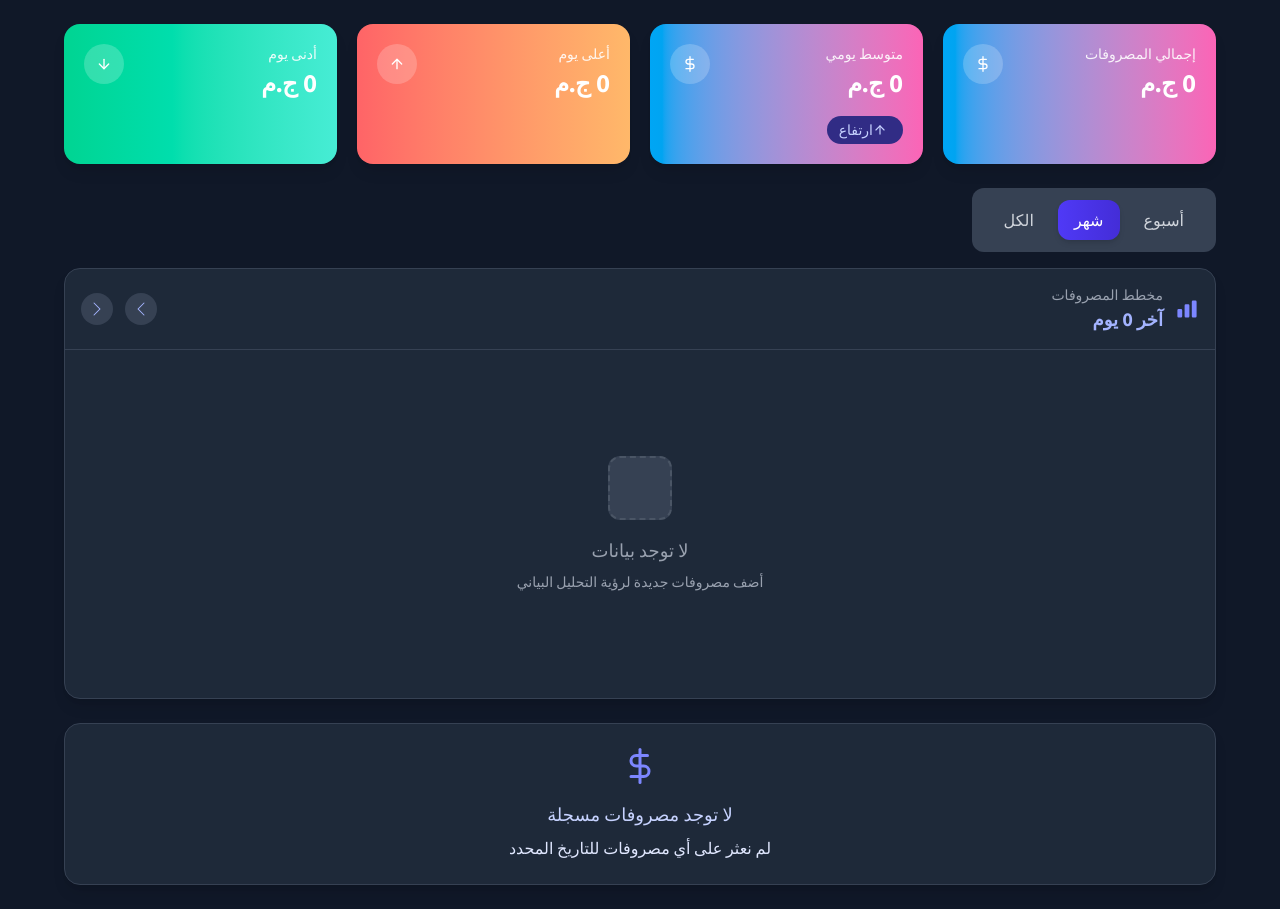
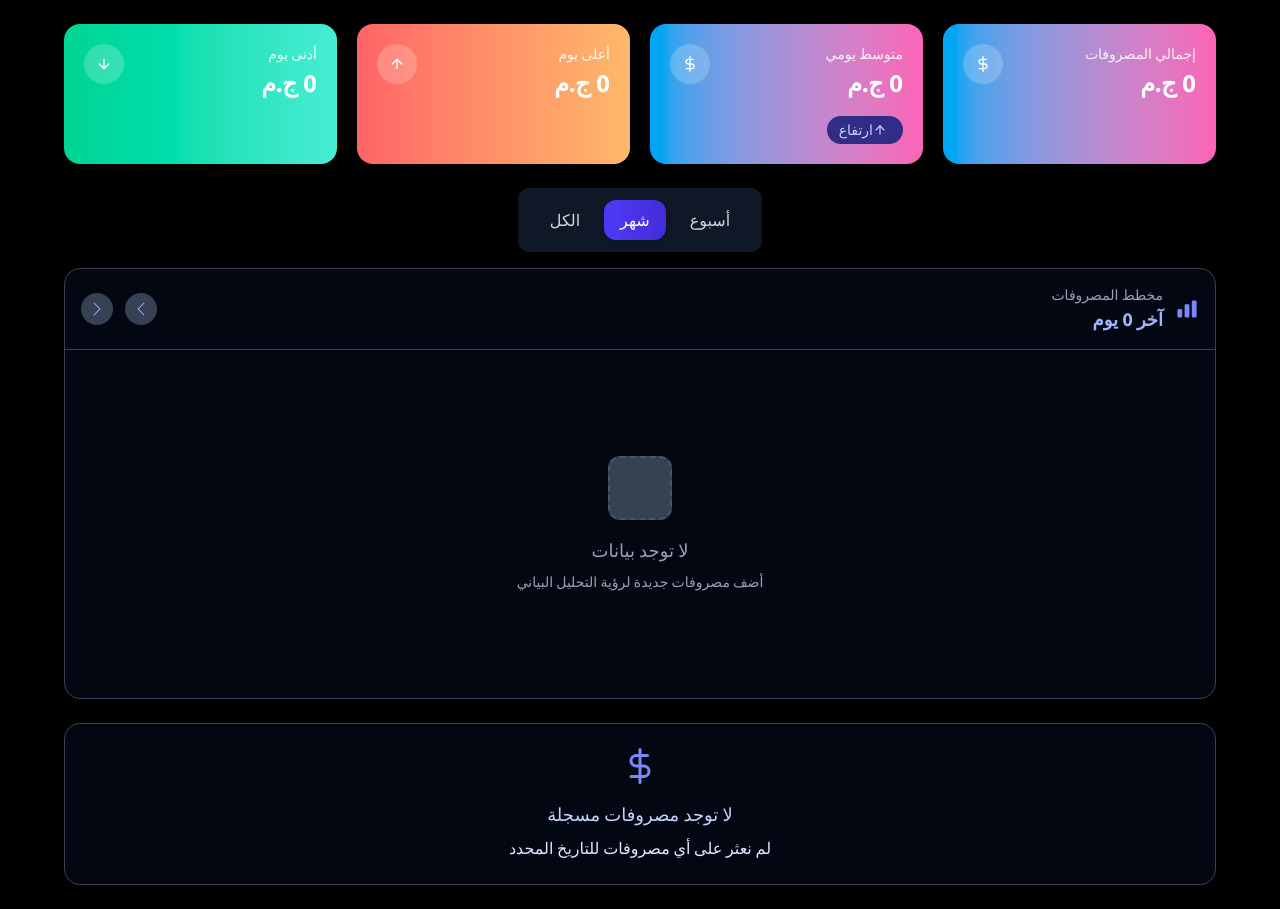
Before and after one commit to KayanTeam-101/myModawen, a React (Vite) app: page /chart in a window 1280 px wide. Built offline with nearby package versions, Linux system fonts and the light colour scheme.

Commit message:
yarbSahel

```diff
--- a/src/components/Navbar.jsx
+++ b/src/components/Navbar.jsx
@@ -32,7 +32,7 @@ const Navbar = () => {
   // themed classes
   const navBg = isDark ? 'bg-black ' : 'bg-white border-gray-50';
   const navTextInactive = isDark ? 'text-gray-500' : 'text-gray-300';
-  const navTextActive = 'text-white'; // main color is indigo
+  const navTextActive = isDark ?'text-white' : 'text-black'; // main color is indigo
   const iconBase = 'transition-transform';
 
   return (
--- a/src/pages/chart/Chart.jsx
+++ b/src/pages/chart/Chart.jsx
@@ -74,12 +74,12 @@ const COLORS = {
     dark: '#6366F1'
   },
   background: {
-    light: 'bg-gradient-to-br from-indigo-50 to-white',
-    dark: 'bg-gray-900'
+    light: 'bg-white',
+    dark: 'bg-black'
   },
   card: {
     light: 'bg-white',
-    dark: 'bg-gray-800'
+    dark: 'bg-gray-950'
   },
   text: {
     light: 'text-gray-900',
@@ -172,8 +172,8 @@ const ChartPage = () => {
           <StatCard title="أدنى يوم" value={`${minSpendingDay ? minSpendingDay.total.toFixed(0) : 0} ج.م`} sub={minSpendingDay ? formatArabicDate(minSpendingDay.date) : ''} icon={<FiArrowDown />} color="green" isDark={isDark} />
         </section>
 
-        <div className="flex items-center justify-between mb-4">
-          <div className={`p-1 rounded-xl ${isDark ? 'bg-gray-700' : 'bg-indigo-100'}`}>
+        <div className="flex items-center justify-center mb-4 m-auto">
+          <div className={`p-1 rounded-xl ${isDark ? 'bg-gray-900' : 'bg-indigo-100'}`}>
             <div className="flex items-center gap-2 px-3 py-2 rounded-lg">
               <FilterButton active={timeFilter === 'week'} onClick={() => setTimeFilter('week')} isDark={isDark}>أسبوع</FilterButton>
               <FilterButton active={timeFilter === 'month'} onClick={() => setTimeFilter('month')} isDark={isDark}>شهر</FilterButton>
@@ -225,13 +225,13 @@ const ChartPage = () => {
                 <p className={`${isDark ? 'text-indigo-200' : 'text-indigo-700'} mt-1`}>{selectedDate.items.length} عناصر • {selectedDate.total.toFixed(2)} ج.م</p>
               </div>
               <div className="mt-4 md:mt-0 flex items-center gap-3">
-                <div className={`text-xl font-bold ${isDark ? 'text-red-400 bg-red-900' : 'text-red-600 bg-red-50'} px-4 py-2 rounded-lg`}>-{selectedDate.total.toFixed(2)} ج.م</div>
+                <div className={`text-xl font-bold ${isDark ? 'text-red-400 bg-gray-800' : 'text-black bg-red-50'} px-4 py-2 rounded-lg`}>-{selectedDate.total.toFixed(2)} ج.م</div>
               </div>
             </div>
 
             <div className="grid grid-cols-1 md:grid-cols-2 lg:grid-cols-3 gap-4">
               {selectedDate.items.map((it, idx) => (
-                <div key={idx} className={`border ${isDark ? 'border-gray-700' : 'border-indigo-100'} rounded-xl p-4 ${isDark ? 'bg-gray-700' : 'bg-white'} hover:shadow-md transition`}>
+                <div key={idx} className={`border ${isDark ? 'border-gray-700/50' : 'border-indigo-100'} rounded-xl p-4 ${isDark ? 'bg-gray-900' : 'bg-white'} hover:shadow-md transition`}>
                   <div className="flex justify-between items-start">
                     <div className="flex-1 min-w-0">
                       <h3 className={`font-bold ${isDark ? 'text-indigo-200' : 'text-indigo-900'} truncate`}>{it.name}</h3>
@@ -337,7 +337,7 @@ const ResponsiveLineChart = ({ data, selectedDate, onSelectDate, isDark }) => {
           const isHovered = hoverIdx === i;
           return (
             <g key={i} className="cursor-pointer" onClick={() => onSelectDate(d)}>
-              <circle cx={x} cy={y} r={isHovered || isSelected ? 5 : 3} fill={isHovered || isSelected ? (isDark ? '#818cf8' : '#4F46E5') : (isDark ? '#1f2937' : '#fff')} stroke={isDark ? '#818cf8' : '#4F46E5'} strokeWidth={isHovered || isSelected ? 2 : 1} />
+              <circle cx={x} cy={y} r={i == data.length -1 ? 2 : 0} fill='#818cf8'  stroke={isDark ? '#818cf8' : '#4F46E5'} strokeWidth={isHovered || isSelected ? 2 : 1} />
             </g>
           );
         })}
--- a/src/pages/copypage/Copyhistory.jsx
+++ b/src/pages/copypage/Copyhistory.jsx
@@ -66,14 +66,6 @@ const formatDateLocalized = (dateStr) => {
 const applyThemeSync = (theme) => {
   const root = document.documentElement;
   root.classList.toggle("dark", theme === THEMES.DARK);
-  // Optional: keep CSS vars for non-Tailwind surfaces
-  if (theme === THEMES.DARK) {
-    root.style.setProperty("--bg-color", "#0b1220");
-    root.style.setProperty("--text-color", "#f7fafc");
-  } else {
-    root.style.setProperty("--bg-color", "#f9fafb");
-    root.style.setProperty("--text-color", "#0b1220");
-  }
   // Mobile address bar color (nice touch)
   const meta = document.querySelector('meta[name="theme-color"]');
   if (meta) meta.setAttribute("content", theme === "dark" ? "#0b1220" : "#f9fafb");
@@ -102,7 +94,7 @@ const getInitialTheme = () => {
    Component
    ========================= */
 const SettingsPage = () => {
-  const [theme, setTheme] = useState(getInitialTheme);
+  const [theme, setTheme] = useState(localStorage.getItem('theme'));
   const [dataObj, setDataObj] = useState(safeReadData);
   const [dates, setDates] = useState(() => sortedDates(safeReadData()));
   const [selected, setSelected] = useState([]);
@@ -177,6 +169,9 @@ const SettingsPage = () => {
     const newTheme = theme === THEMES.DARK ? THEMES.LIGHT : THEMES.DARK;
     setTheme(newTheme);
     localStorage.setItem('theme',newTheme)
+    setTimeout(() => {
+      window.location.reload()
+    }, 500);
   };
 
   /* Selection helpers */
@@ -365,19 +360,12 @@ const SettingsPage = () => {
      ========================= */
   return (
     <div
-      className="min-h-screen bg-gradient-to-br from-indigo-50 to-white dark:from-slate-950 dark:to-slate-900 p-4 md:p-6 showSmoothy"
+      className={`min-h-screen ${theme != "dark" ? 'bg-gradient-to-br from-indigo-50 to-white' : 'bg-black' } transition  p-4 md:p-6 showSmoothy `}
       dir="rtl"
     >
       <div className="max-w-4xl mx-auto">
         {/* Header */}
-        <div className="mb-8 text-center pt-2">
-          <h1 className="text-3xl md:text-4xl font-bold text-indigo-900 dark:text-slate-100">
-            إعدادات التطبيق
-          </h1>
-          <p className="text-indigo-700 dark:text-slate-300 mt-2 max-w-lg mx-auto">
-            تحكم في المظهر، شارك بياناتك، أو استورد/صدر السجل بسرعة
-          </p>
-        </div>
+
 
         {/* Summary Cards */}
         <div className="grid grid-cols-1 md:grid-cols-3 gap-5 mb-6">
@@ -402,10 +390,8 @@ const SettingsPage = () => {
                 )}
               </div>
               <div>
-                <div className="text-lg font-semibold text-indigo-900 dark:text-slate-100">المظهر</div>
-                <div className="text-sm text-indigo-700 dark:text-slate-300">
-                  اختر الوضع الفاتح أو الداكن — محفوظ في localStorage.theme
-                </div>
+                <div className="text-lg font-black text-indigo-900 dark:text-slate-100">المظهر</div>
+
               </div>
             </div>
 
@@ -653,7 +639,6 @@ const SettingsPage = () => {
 
 const ThemeToggle = ({ theme, onToggle }) => {
   const isDark = theme === THEMES.DARK;
-
   return (
     <button
       onClick={onToggle}
@@ -665,7 +650,7 @@ const ThemeToggle = ({ theme, onToggle }) => {
       <span className="sr-only">تبديل وضع المظهر</span>
       <span
         className={`inline-block h-4 w-4 transform rounded-full bg-white transition-transform ${
-          isDark ? "translate-x-6" : "translate-x-1"
+          isDark ? "-translate-x-6" : "-translate-x-1"
         }`}
       />
     </button>
--- a/src/pages/history/History.jsx
+++ b/src/pages/history/History.jsx
@@ -5,17 +5,8 @@ const History = () => {
       window.location.href='/'
     }
   return (
-    <div className=''>
-        <div className="mb-8 text-center pt-2">
-          <h1 className="text-3xl md:text-4xl font-bold text-gray-800 bg-gradient-to-r from-blue-600 to-indigo-700 bg-clip-text">
-            سجل الصرف
-          </h1>
-          <p className="text-gray-600 mt-2 max-w-lg mx-auto">
-            رصد وتحليل أنماط صرفك اليومية بسهولة ودقة
-          </p>
-        </div>
+
       <List />
-    </div>
   )
 }
 
--- a/src/pages/history/components/list.jsx
+++ b/src/pages/history/components/list.jsx
@@ -25,12 +25,12 @@ const List = () => {
 
   // theme helpers
   const containerText = isDark ? 'text-gray-100' : 'text-gray-900';
-  const cardBg = isDark ? 'bg-gray-800 border-gray-700' : 'bg-white border-gray-100';
+  const cardBg = isDark ? 'bg-gray-900 border-2 border-gray-800/50' : 'bg-white border-gray-100';
   const inputBg = isDark ? 'bg-gray-600/40 border-gray-600 placeholder-gray-400 text-gray-200' : 'bg-white border-indigo-100 text-gray-900';
   const subtleBg = isDark ? 'bg-gray-700/30' : 'bg-indigo-50';
   const accent = isDark ? 'text-indigo-300' : 'text-indigo-700';
   const accentLight = isDark ? 'text-indigo-400' : 'text-indigo-400';
-  const borderAccent = isDark ? 'border-none' : 'border-indigo-100';
+  const borderAccent = isDark ? 'border border-gray-800/50' : 'border-indigo-100';
 
   const toggleDate = (date) => {
     setExpandedDates((prev) => ({
@@ -122,7 +122,7 @@ const List = () => {
             <div
               key={date}
               onClick={() => toggleDate(date)}
-              className={`${cardBg} mb-4 rounded-xl shadow-sm overflow-hidden transition hover:shadow-md border ${borderAccent}`}
+              className={`${cardBg} mb-4 rounded-xl shadow-sm overflow-hidden transition hover:shadow-md  ${borderAccent} active:bg-gray-800`}
             >
               {/* Date header */}
               <button
--- a/src/pages/record/Components/Moneypanel.jsx
+++ b/src/pages/record/Components/Moneypanel.jsx
@@ -66,7 +66,7 @@ const Moneypanel = () => {
   const containerBase = `max-w-4xl mx-auto px-4`;
   const textMain = isDark ? 'text-gray-100' : 'text-gray-900';
   const cardBg = '';
-  const cardShadow = isDark ? 'shadow-md' : 'shadow-xl';
+  const cardShadow = isDark ? 'shadow-md' : 'shadow-';
   const subtleBg = isDark ? 'bg-indigo-900/15' : 'bg-indigo-50';
   const infoText = isDark ? 'text-gray-300' : 'text-gray-500';
   const smallText = isDark ? 'text-gray-400' : 'text-gray-500';
@@ -101,7 +101,7 @@ const Moneypanel = () => {
         </div>
       ) : (
         <div className="space-y-5">
-          <div className="grid grid-cols-1 md:grid-cols-2 gap-4">
+          <div className="grid grid-cols-1  gap-4">
             {/* Total Balance Card */}
             <div
               className={`${cardBg} ${cardShadow} rounded-2xl p-4`}
--- a/src/pages/record/Components/taskBar.jsx
+++ b/src/pages/record/Components/taskBar.jsx
@@ -67,7 +67,7 @@ const handleDelete = (dateKey, id) => {
           />
         ))
       ) : (
-        <div className="text-center py-44  flex justify-center items-center flex-col gap-10 text-gray-500 "    onClick={() => {
+        <div className="text-center py-28  flex justify-center items-center flex-col gap-10 text-gray-500 "    onClick={() => {
     const button = document.querySelector('div.bg-white button.bg-gradient-to-r');
     console.log(button);
 
```
